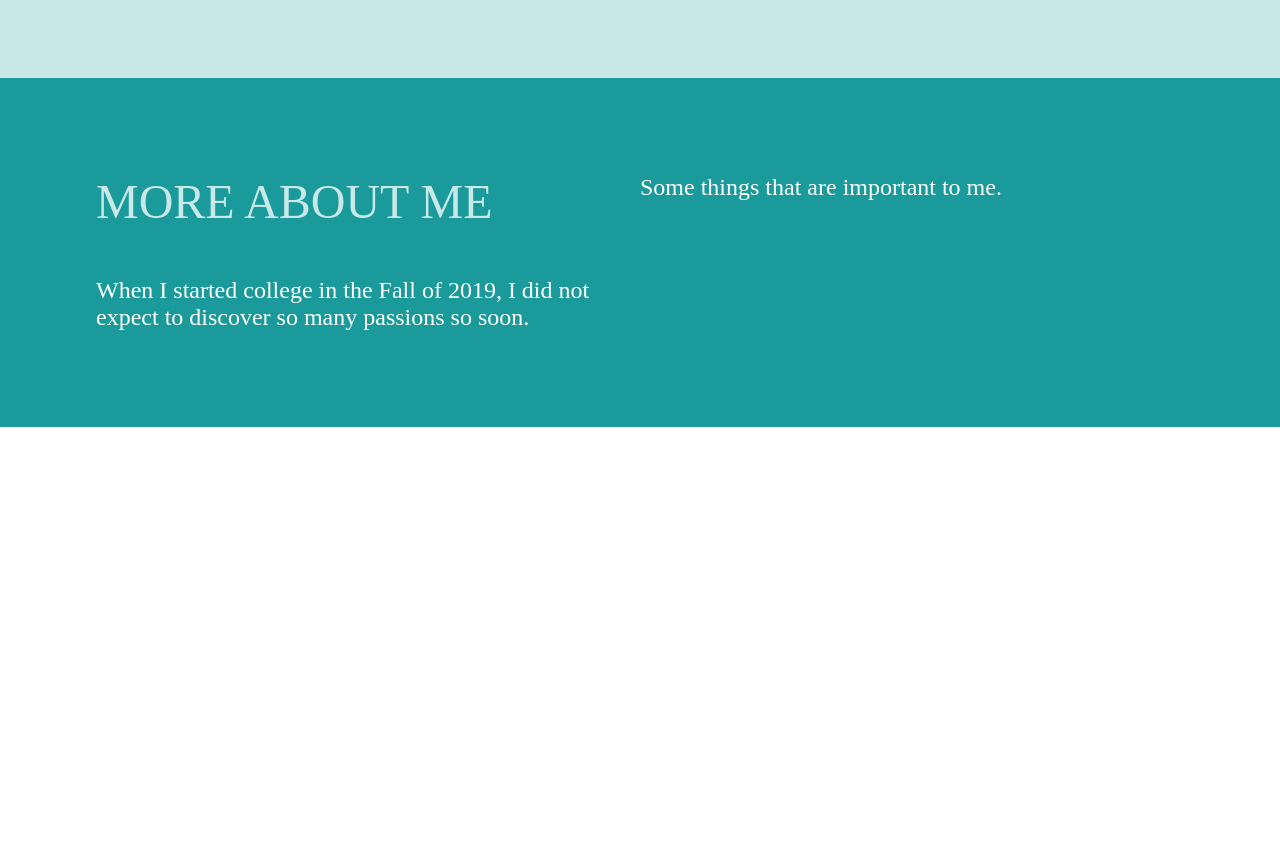
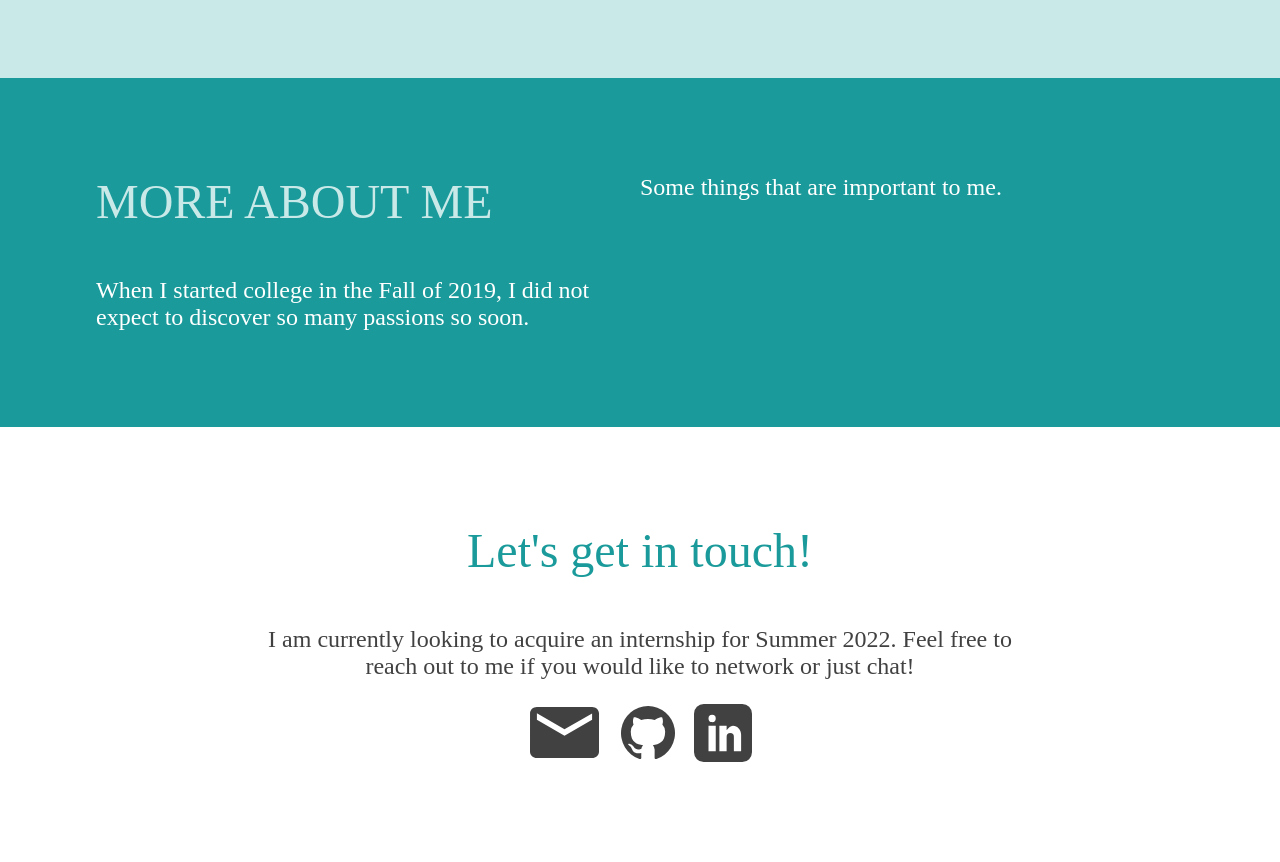
Before and after one commit to kiers10/Personal-Website, a plain HTML site: page index.html in a window 1280 px wide. Shown: the part 2486-3348 px from the top of the page. Before the commit the page ends 2913 px from the top, so only its background shows below. Drawn offline with Linux system fonts and the light colour scheme.

Commit message:
added contact-me section

```diff
--- a/css/main.css
+++ b/css/main.css
@@ -20,7 +20,7 @@
 }
 
 .email-img-nav {
-    width: 30%;
+    width: 32%;
 }
 
 .github-img-nav {
@@ -238,6 +238,59 @@ h1 {
     font-size: 1.5em;
 }
 
+/* CONTACT ME */
+.contact-me {
+    text-align: center;
+    padding: 6em;
+}
+
+.contact-me-heading {
+    color: var(--dark-blue);
+    font-family: OCR A;
+    font-weight: normal;
+    font-size: 3em;
+    padding-bottom: 1em;
+}
+
+.contact-me-desc {
+    color: var(--grey-black);
+    font-family: Myanmar Text;
+    font-size: 1.5em;
+    padding: 0em 7em;
+    padding-bottom: 1em;
+}
+
+.logo-links {
+    display: flex;
+    justify-content: center;
+    align-items: center;
+}
+
+
+.email-img-contact {
+    width: 62%;
+}
+
+.github-img-contact {
+    width: 100%;
+}
+
+.github-img-contact-hover {
+    display: none;
+}
+
+/* .contact-github-img:hover .github-img-contact {
+    display: none;
+}
+.contact-github-img:hover .github-img-contact-hover {
+    display: inline;
+} */
+
+.linkedin-img-contact {
+    width: 60%;
+}
+
+
 /* SCROLL BAR */
 ::-webkit-scrollbar {
     width: 20px;
--- a/index.html
+++ b/index.html
@@ -120,4 +120,24 @@
             <p class="about-me-desc">Some things that are important to me.</p>
         </div>
     </div>
+
+    <!-- CONTACT ME -->
+    <div class="contact-me">
+        <p class="contact-me-heading">Let's get in touch!</p>
+        <p class="contact-me-desc">I am currently looking to acquire an internship for Summer 2022. Feel free to reach out to me if you would like to network or just chat! </p>
+        <div class="logo-links">
+            <a href="https://github.com/kiers10/" target="_blank">
+                <img class="email-img-contact" src="images/email.svg" alt="Link to My Email">
+            </a>
+            <a class="contact-github-img" href="https://github.com/kiers10/" target="_blank">
+                <img class="github-img-contact" src="images/github.svg" alt="Link to My GitHub">
+            </a>
+            <a class="contact-github-img" href="https://github.com/kiers10/" target="_blank">
+                <img class="github-img-contact-hover" src="images/github-blue.svg" alt="Link to My GitHub">
+            </a>
+            <a href="https://www.linkedin.com/in/kiersten-densmore-191a19195/" target="_blank">
+                <img class="linkedin-img-contact" src="images/linkedin.svg" alt="Link to My LinkedIn">
+            </a>
+        </div>
+    </div>
 </body>
```
Also changed, not shown: images/github-blue.svg (added).
